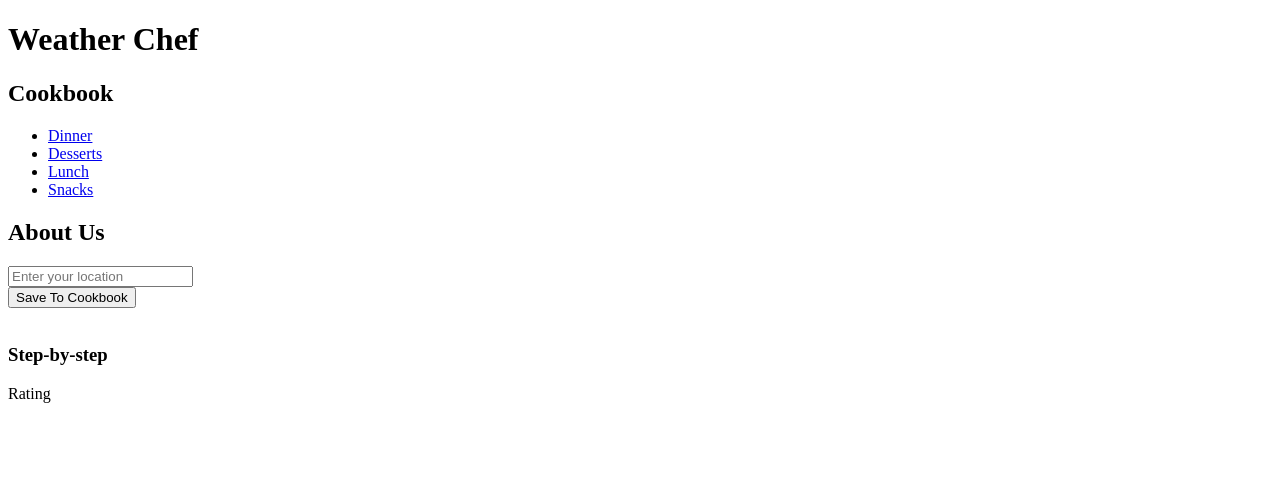
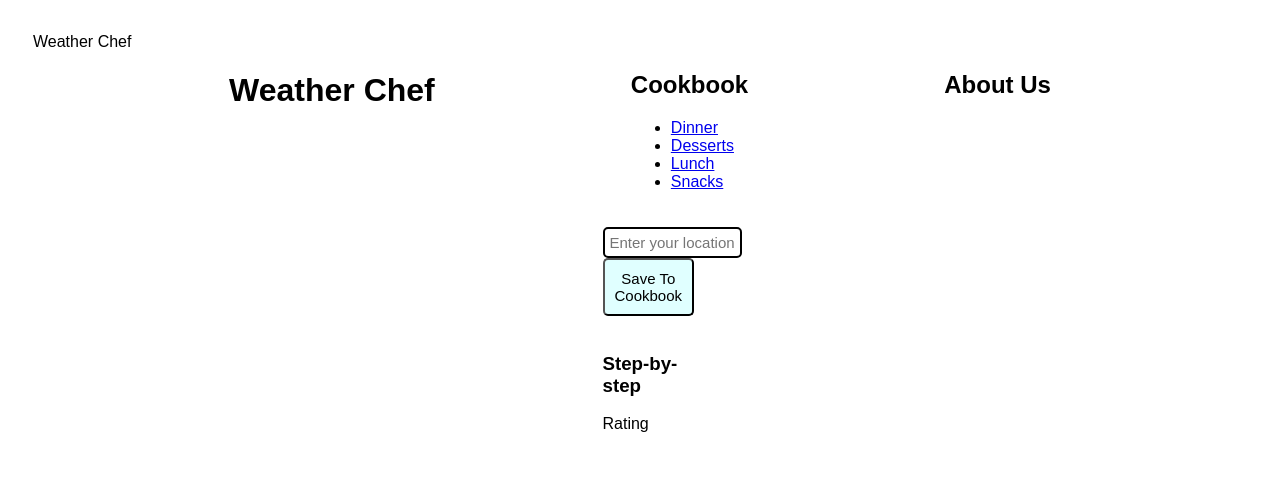
Before and after one commit to fredonyernesto/Group-3-Project, a plain HTML site: page index.html in a window 1280 px wide. Drawn offline with Linux system fonts and the light colour scheme; files whose address does not match are found by name.

Commit message:
added base css

```diff
--- a/assets/style.css
+++ b/assets/style.css
@@ -1,6 +1,36 @@
 body {
-    background: #000;
-    color: #fff;
+    background: #ffffff;
+    color: #000000;
     padding: 25px;
     font-family: sans-serif;
   }
+  .container{
+    max-width:  75px;
+    margin: 0 auto;
+    padding: 20px;
+  }
+  header
+{
+  padding: 10 px;
+  display: flex;
+  justify-content: space-evenly;
+}
+
+#save-to-cookbook button {
+  padding: 10px 10px;
+  font-size: 15px;
+  background-color: lightcyan;
+  color: black;
+  border-radius: 5px;
+  cursor: pointer;
+}
+.search-bar input[type="text"] {
+  width: 125px;
+  padding: 5px;
+  border: 2px solid black;
+  border-radius: 5px;
+  font-size: 15px;
+}
+#save-to-cookbook button:hover{
+  background-color: rgb(239, 221, 129);
+}
--- a/index.html
+++ b/index.html
@@ -4,6 +4,7 @@
     <meta charset="UTF-8">
     <meta name="viewport" content="width=device-width, initial-scale=1.0">
     <link rel="stylesheet" href="./assets/script.js">
+    <link rel="stylesheet" href="./assets/style.css"
     <title>Weather Chef</title>
   </head>
   <body>
```
